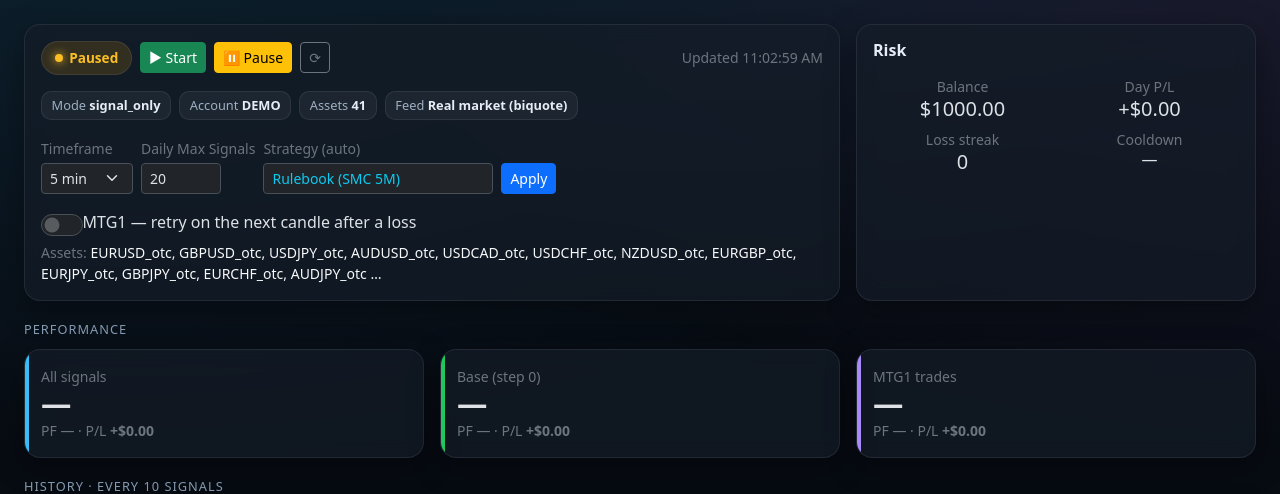
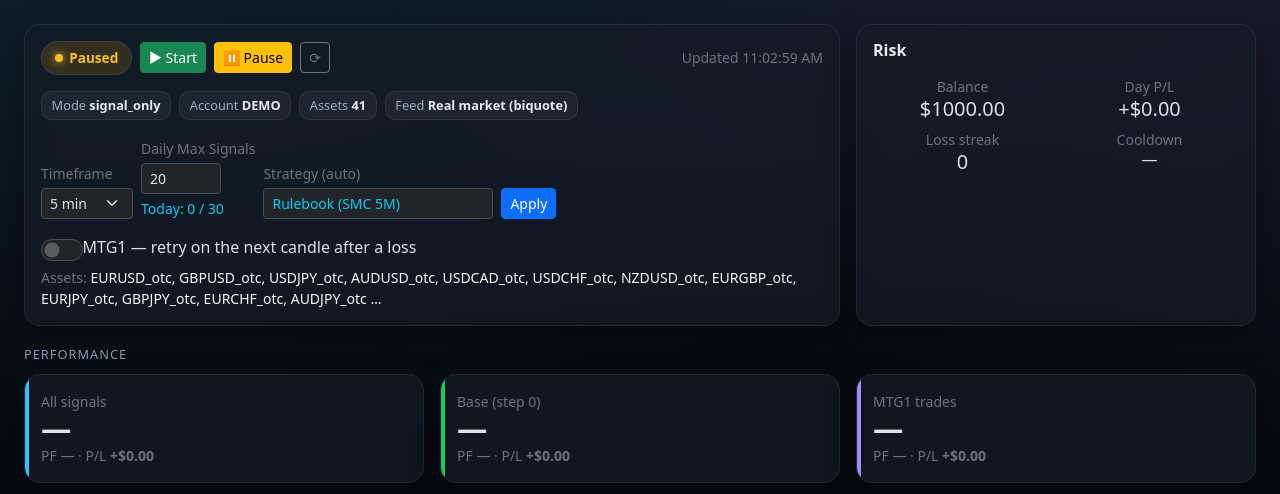
Before and after one commit to adq2f/quotex-bot, a Flask app: page /dashboard in a window 1280 px wide. Shown: the part 57-551 px from the top of the page. Run offline with Flask 3, Linux system fonts and the light colour scheme; the visitor is signed in with stand-in values (Sample User, id 1); data comes from the database, SQL or seed files in the repository; data that the repository does not hold is empty.

Commit message:
Update dashboard.html

```diff
--- a/templates/dashboard.html
+++ b/templates/dashboard.html
@@ -20,8 +20,11 @@
           <option value="60">1 min</option><option value="300">5 min</option>
           <option value="900">15 min</option><option value="3600">1 hour</option></select></div>
 
-      <div class="col-auto"><label class="form-label small text-secondary mb-1">Daily Max Signals</label>
-        <input type="number" id="inp-max-sig" class="form-control form-control-sm" style="width:80px" min="1" max="100" value="30"></div>
+      <div class="col-auto">
+        <label class="form-label small text-secondary mb-1">Daily Max Signals</label>
+        <input type="number" id="inp-max-sig" class="form-control form-control-sm" style="width:80px" min="1" max="100" value="30">
+        <div class="small text-info mt-1">Today: <span id="live-sig-count">0</span> / <span id="live-max-sig">30</span></div>
+      </div>
 
       <div class="col-auto"><label class="form-label small text-secondary mb-1">Strategy (auto)</label>
         <div id="lbl-strategy" class="form-control form-control-sm bg-dark text-info" style="min-width:230px">—</div></div>
```
